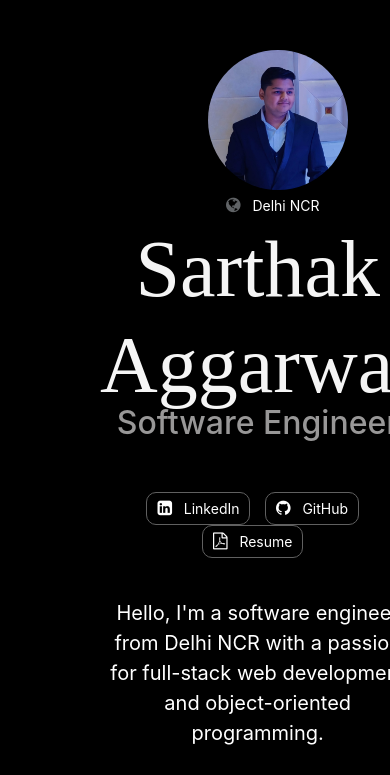
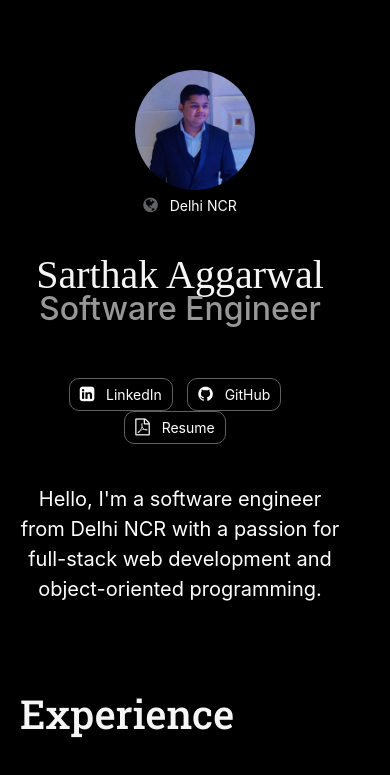
Before and after one commit to sarthak359/Sarthak, a plain HTML site: page index.html in a window 390 px wide. Shown: the top 775 px of the page. Drawn offline with nearby package versions, Linux system fonts and the light colour scheme; a web font is replaced by a local one.

Commit message:
Update style.css

```diff
--- a/style.css
+++ b/style.css
@@ -25,6 +25,7 @@ h1{
   width: 100%;
   height: 100vh;
   position: relative;
+  flex-direction: column;
 }
 
 .container {
@@ -61,6 +62,8 @@ h1{
   padding-right: 70px;
   box-sizing: border-box;
   overflow-y: auto;
+  display: flex;
+  flex-direction: column;
 }
 
 .profile-pic {
@@ -84,6 +87,11 @@ h1{
   color: white;
   margin-right: 10px;
   text-decoration: none;
+}
+.social-icons a:hover {
+  color: #eaeaea;
+  text-decoration: none;
+  scale: 1.03;
 }
 
 h1, h2, h3, h4, h5, h6 {
@@ -174,6 +182,31 @@ h1, h2, h3, h4, h5, h6 {
   .profile-right {
       padding-left: 0;
       text-align: center;
+      margin-left: 0 !important;
+  }
+
+  .profile-left {
+      margin-left: 0 !important;
+      margin-bottom: 30px;
+  }
+
+  .profile-right h1 {
+      font-size: 40px;
+  }
+
+  .profile-pic {
+      width: 120px;
+      height: 120px;
+  }
+
+  .main-content {
+      height: auto;
+      padding-bottom: 50px;
+  }
+
+  .profile-container {
+      padding: 20px;
+      padding-right: 20px;
   }
 }
 
```
